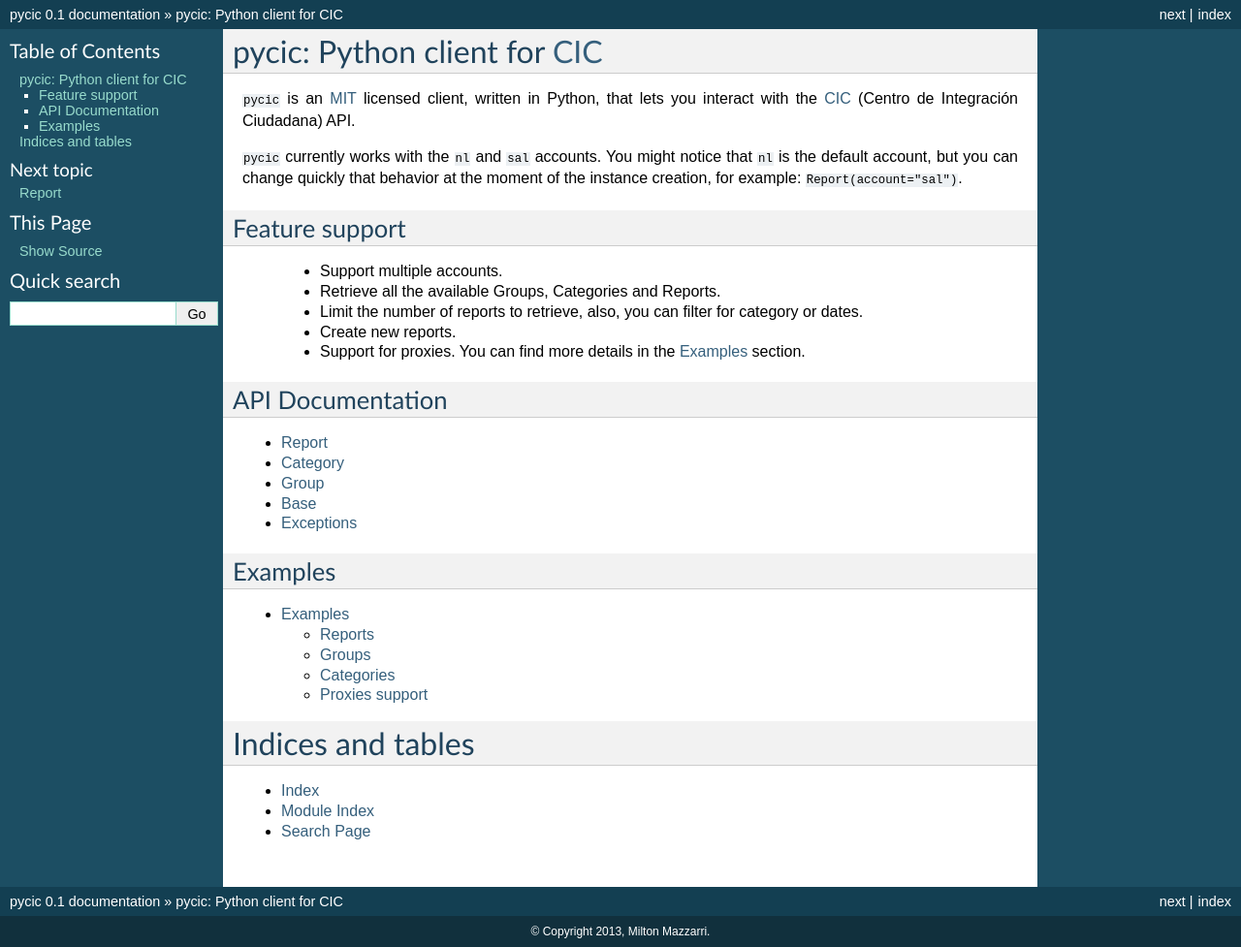
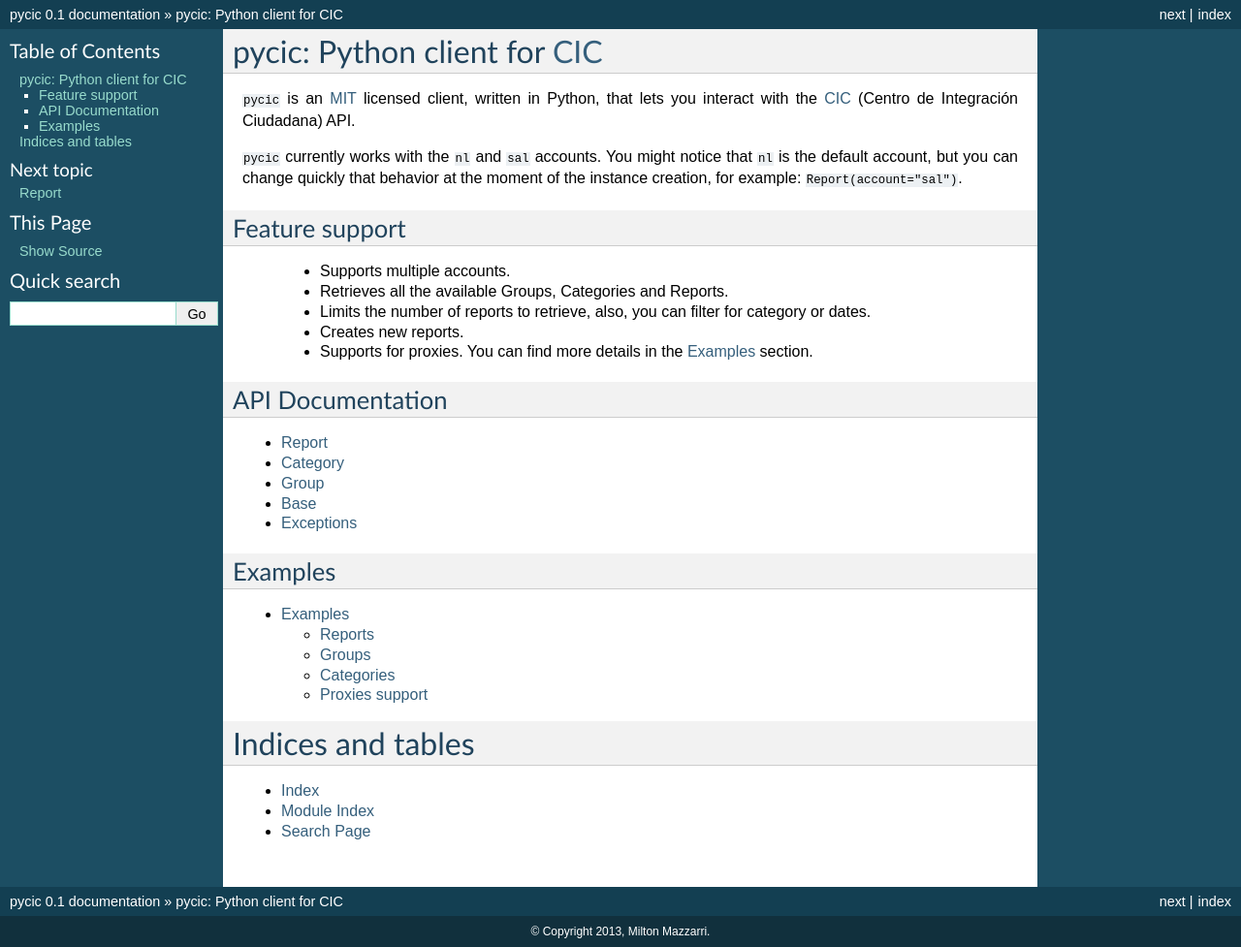
Before and after one commit to milmazz/pycic, a Sphinx documentation site: the page built from docs/index.rst, in a window 1280 px wide. Shown: the whole page at 97% size. Built offline with Sphinx 7.4.7, drawn with Linux system fonts in a browser that asks for light colours.

Commit message:
Updated the list of features

```diff
--- a/docs/index.rst
+++ b/docs/index.rst
@@ -13,11 +13,11 @@ pycic: Python client for CIC_
 Feature support
 +++++++++++++++
 
- - Support multiple accounts.
- - Retrieve all the available Groups, Categories and Reports.
- - Limit the number of reports to retrieve, also, you can filter for category or dates.
- - Create new reports.
- - Support for proxies. You can find more details in the :ref:`examples` section.
+ - Supports multiple accounts.
+ - Retrieves all the available Groups, Categories and Reports.
+ - Limits the number of reports to retrieve, also, you can filter for category or dates.
+ - Creates new reports.
+ - Supports for proxies. You can find more details in the :ref:`examples` section.
 
 API Documentation
 +++++++++++++++++
```
